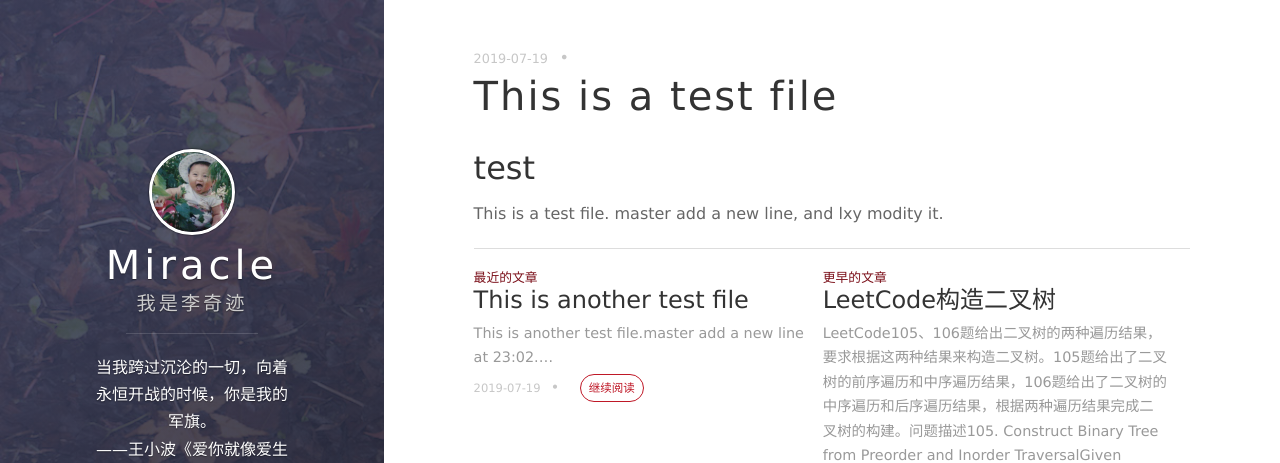
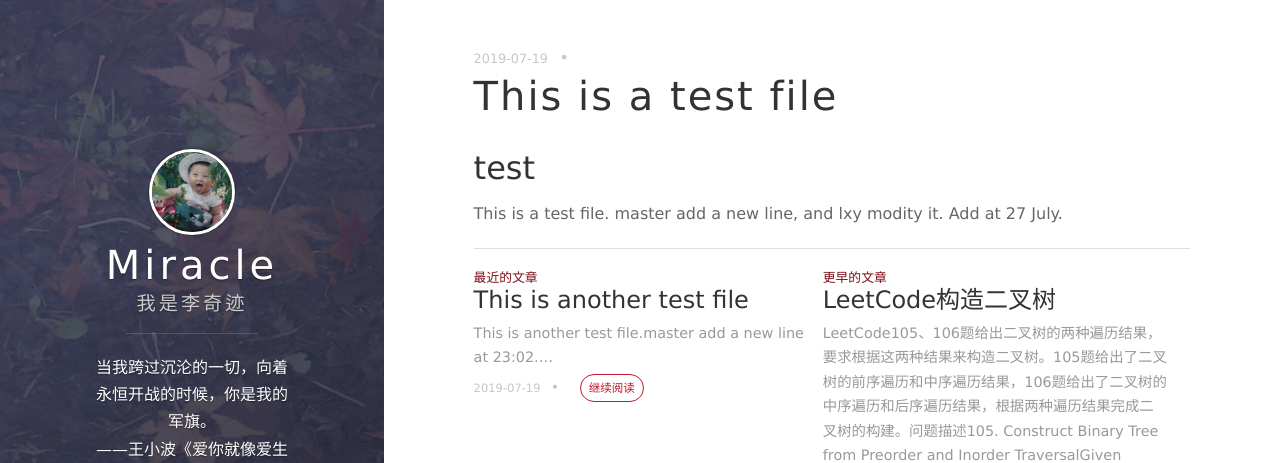
Before and after one commit to onevcat/vno-jekyll, a Jekyll site: the page built from _posts/2019-07-19-test.md, in a window 1280 px wide. Shown: the top 463 px of the page. Built offline with Jekyll 4.4.1, drawn with Linux system fonts in a browser that asks for light colours; nearby versions of some CDN libraries; comment, search, counter and statistics services are not loaded.

Commit message:
add a new line at 27 July

```diff
--- a/_posts/2019-07-19-test.md
+++ b/_posts/2019-07-19-test.md
@@ -6,3 +6,4 @@ title: This is a test file
 ## test
 This is a test file.
 master add a new line, and lxy modity it.
+Add at 27 July.
```
